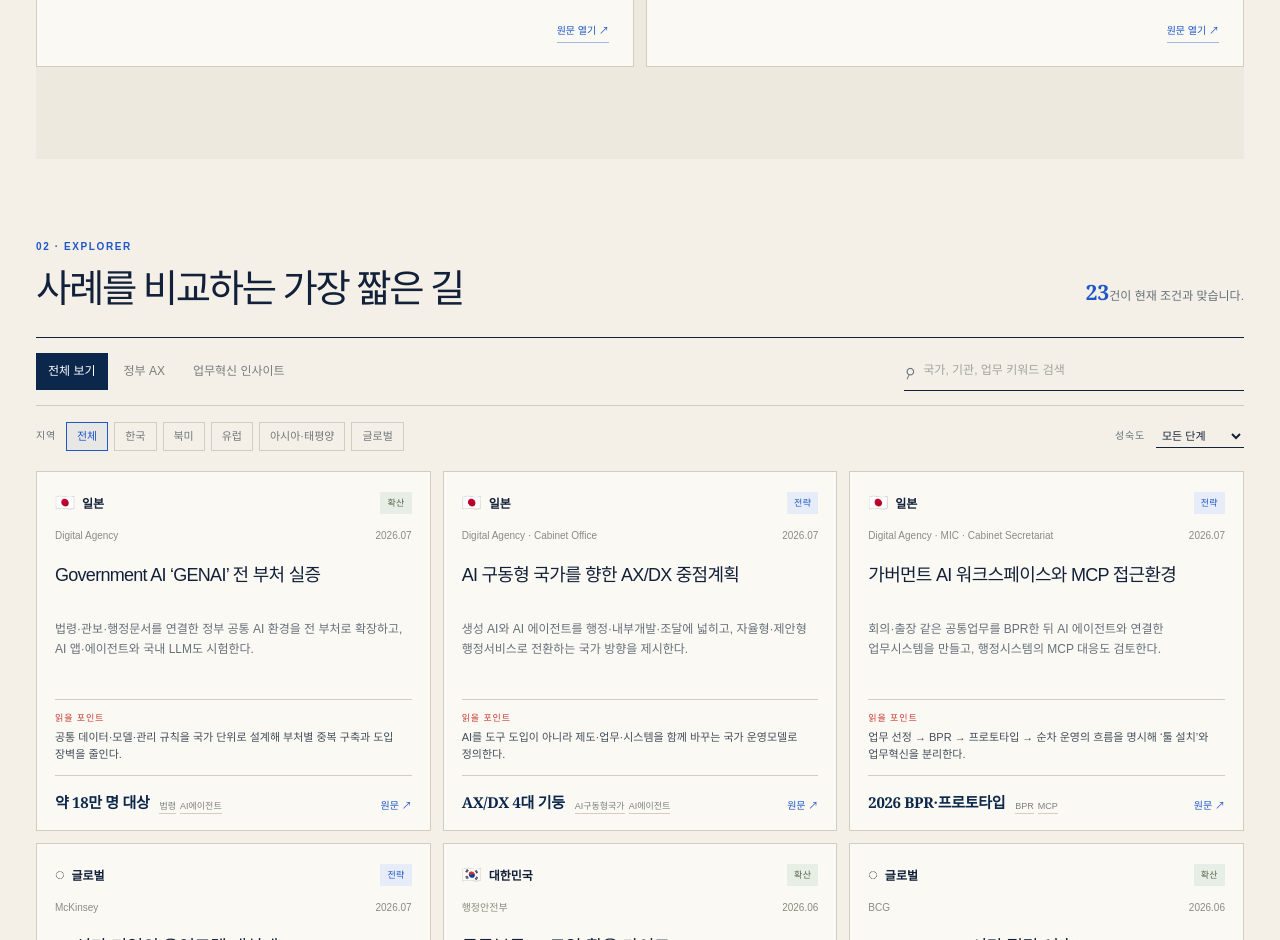
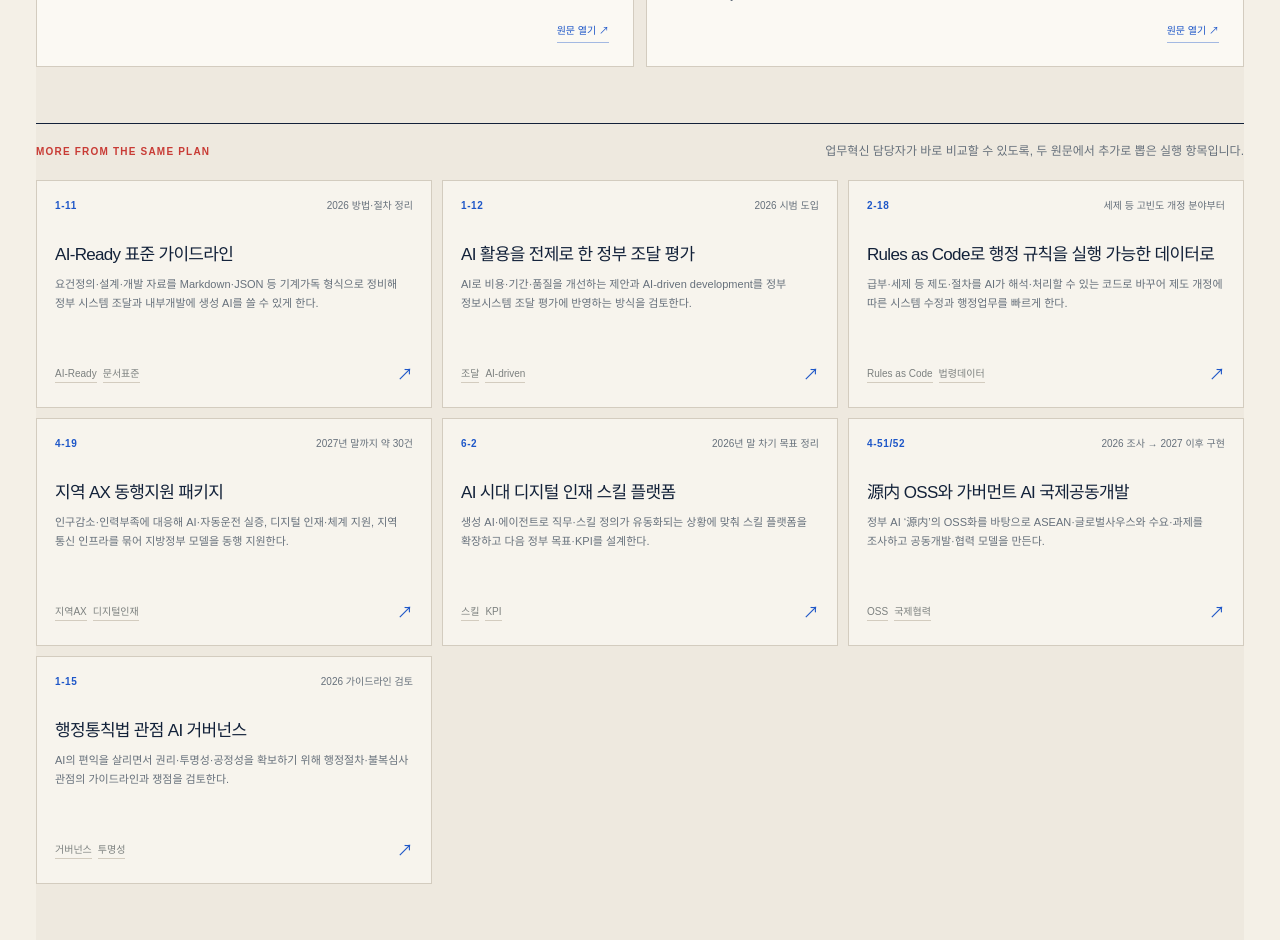
Before and after one commit to hosungseo/axis-global-observatory, a Next.js app: page / in a window 1280 px wide. Shown: the part 1860-2800 px from the top of the page. Built offline with nearby package versions, Linux system fonts and the light colour scheme.

Commit message:
Expand Japan AX policy items

```diff
--- a/app/globals.css
+++ b/app/globals.css
@@ -116,6 +116,19 @@ button { cursor: pointer; }
 .japan-policy-card ul { margin: 0; padding: 13px 0 0 17px; border-top: 1px solid var(--rule); color: #435262; font-size: 11px; line-height: 1.75; }
 .japan-policy-card li { padding-left: 2px; }
 .japan-policy-card a { position: absolute; bottom: 23px; right: 24px; color: var(--cobalt); font-size: 10px; border-bottom: 1px solid rgba(30,87,200,.4); padding-bottom: 3px; }
+.japan-execution-heading { display: flex; justify-content: space-between; align-items: baseline; gap: 28px; margin: 56px 0 18px; padding-top: 18px; border-top: 1px solid var(--ink); }
+.japan-execution-heading span { color: var(--red); font-size: 10px; font-weight: 700; letter-spacing: .12em; }
+.japan-execution-heading p { margin: 0; color: var(--muted); font-size: 12px; }
+.japan-execution-grid { display: grid; grid-template-columns: repeat(3, 1fr); gap: 10px; }
+.japan-execution-card { min-height: 228px; padding: 17px 18px 19px; background: rgba(251,249,243,.72); border: 1px solid var(--rule); display: flex; flex-direction: column; transition: transform .18s ease, background .18s ease, border-color .18s ease; }
+.japan-execution-card:hover { background: var(--paper-bright); border-color: #aab5c5; transform: translateY(-3px); }
+.japan-execution-meta { display: flex; justify-content: space-between; gap: 10px; color: var(--muted); font-size: 10px; }
+.japan-execution-meta span:first-child { color: var(--cobalt); font-weight: 700; letter-spacing: .06em; }
+.japan-execution-card h3 { margin: 30px 0 9px; font-size: 17px; letter-spacing: -.04em; line-height: 1.35; }
+.japan-execution-card p { color: var(--muted); font-size: 11px; line-height: 1.65; margin: 0; word-break: keep-all; }
+.japan-execution-tags { display: flex; gap: 6px; align-items: center; margin-top: auto; padding-top: 13px; color: var(--cobalt); font-size: 10px; }
+.japan-execution-tags span:not(:last-child) { color: #7c807f; border-bottom: 1px solid var(--rule); }
+.japan-execution-tags span:last-child { margin-left: auto; font-size: 16px; }
 
 .explorer-section { padding-top: 82px; }
 .explorer-heading { margin-bottom: 28px; }
@@ -262,6 +275,9 @@ button { cursor: pointer; }
   .japan-policy-grid { grid-template-columns: 1fr; }
   .japan-policy-card { min-height: 0; padding-bottom: 62px; }
   .japan-policy-card > p { min-height: 0; }
+  .japan-execution-heading { display: block; }
+  .japan-execution-heading p { margin-top: 10px; }
+  .japan-execution-grid { grid-template-columns: 1fr; }
   .compare-inner { width: min(100% - 36px, 620px); }
   .compare-card { min-height: 330px; }
   .compare-takeaway { display: block; }
--- a/app/page.tsx
+++ b/app/page.tsx
@@ -9,6 +9,7 @@ type Group = "전체" | "정부" | "민간";
 
 type CaseStudy = {
   id: string;
+  code?: string;
   flag: string;
   country: string;
   region: Exclude<Region, "전체">;
@@ -24,6 +25,135 @@ type CaseStudy = {
   group: Exclude<Group, "전체">;
   url: string;
 };
+
+const JAPAN_EXECUTION_ITEMS: CaseStudy[] = [
+  {
+    id: "japan-ai-ready-guidelines",
+    code: "1-11",
+    flag: "🇯🇵",
+    country: "일본",
+    region: "아시아·태평양",
+    scope: "중앙·연방",
+    stage: "전략",
+    date: "2026.07",
+    agency: "Digital Agency",
+    title: "AI-Ready 표준 가이드라인",
+    summary: "요건정의·설계·개발 자료를 Markdown·JSON 등 기계가독 형식으로 정비해 정부 시스템 조달과 내부개발에 생성 AI를 쓸 수 있게 한다.",
+    insight: "모델 도입보다 먼저 업무 문서의 형식을 바꾸는 데이터·문서 운영 과제다.",
+    metric: "2026 방법·절차 정리",
+    tags: ["AI-Ready", "문서표준", "내부개발"],
+    group: "정부",
+    url: "https://www.digital.go.jp/assets/contents/node/basic_page/field_ref_resources/5ecac8cc-50f1-4168-b989-2bcaabffe870/a9e38e03/20260721_policies_priority_outline_04.pdf",
+  },
+  {
+    id: "japan-ai-procurement",
+    code: "1-12",
+    flag: "🇯🇵",
+    country: "일본",
+    region: "아시아·태평양",
+    scope: "중앙·연방",
+    stage: "실증",
+    date: "2026.07",
+    agency: "Digital Agency",
+    title: "AI 활용을 전제로 한 정부 조달 평가",
+    summary: "AI로 비용·기간·품질을 개선하는 제안과 AI-driven development를 정부 정보시스템 조달 평가에 반영하는 방식을 검토한다.",
+    insight: "AI를 쓰는 발주자와 사업자를 따로 보지 않고 조달 자체를 AX 실험장으로 삼는다.",
+    metric: "2026 시범 도입",
+    tags: ["조달", "AI-driven", "DMP"],
+    group: "정부",
+    url: "https://www.digital.go.jp/assets/contents/node/basic_page/field_ref_resources/5ecac8cc-50f1-4168-b989-2bcaabffe870/a9e38e03/20260721_policies_priority_outline_04.pdf",
+  },
+  {
+    id: "japan-rules-as-code",
+    code: "2-18",
+    flag: "🇯🇵",
+    country: "일본",
+    region: "아시아·태평양",
+    scope: "중앙·연방",
+    stage: "전략",
+    date: "2026.07",
+    agency: "Digital Agency · 관계 부처",
+    title: "Rules as Code로 행정 규칙을 실행 가능한 데이터로",
+    summary: "급부·세제 등 제도·절차를 AI가 해석·처리할 수 있는 코드로 바꾸어 제도 개정에 따른 시스템 수정과 행정업무를 빠르게 한다.",
+    insight: "법령·신청서·표준사양서를 코드화하면 AI 에이전트가 제도 변경을 따라가는 업무 기반이 된다.",
+    metric: "세제 등 고빈도 개정 분야부터",
+    tags: ["Rules as Code", "법령데이터", "자동화"],
+    group: "정부",
+    url: "https://www.digital.go.jp/assets/contents/node/basic_page/field_ref_resources/5ecac8cc-50f1-4168-b989-2bcaabffe870/a9e38e03/20260721_policies_priority_outline_04.pdf",
+  },
+  {
+    id: "japan-regional-ax",
+    code: "4-19",
+    flag: "🇯🇵",
+    country: "일본",
+    region: "아시아·태평양",
+    scope: "주·지방",
+    stage: "실증",
+    date: "2026.07",
+    agency: "Ministry of Internal Affairs and Communications",
+    title: "지역 AX 동행지원 패키지",
+    summary: "인구감소·인력부족에 대응해 AI·자동운전 실증, 디지털 인재·체계 지원, 지역 통신 인프라를 묶어 지방정부 모델을 동행 지원한다.",
+    insight: "지자체 AX는 솔루션 배포가 아니라 인재·체계·인프라와 동행지원까지 포함한 실행 패키지다.",
+    metric: "2027년 말까지 약 30건",
+    tags: ["지역AX", "디지털인재", "실증"],
+    group: "정부",
+    url: "https://www.digital.go.jp/assets/contents/node/basic_page/field_ref_resources/5ecac8cc-50f1-4168-b989-2bcaabffe870/a9e38e03/20260721_policies_priority_outline_04.pdf",
+  },
+  {
+    id: "japan-ai-skills-platform",
+    code: "6-2",
+    flag: "🇯🇵",
+    country: "일본",
+    region: "아시아·태평양",
+    scope: "중앙·연방",
+    stage: "전략",
+    date: "2026.07",
+    agency: "Cabinet Office · IPA",
+    title: "AI 시대 디지털 인재 스킬 플랫폼",
+    summary: "생성 AI·에이전트로 직무·스킬 정의가 유동화되는 상황에 맞춰 스킬 플랫폼을 확장하고 다음 정부 목표·KPI를 설계한다.",
+    insight: "업무혁신의 성패를 도입률이 아니라 문제설정·책임·스킬 이동으로 측정한다.",
+    metric: "2026년 말 차기 목표 정리",
+    tags: ["스킬", "KPI", "인재"],
+    group: "정부",
+    url: "https://www.digital.go.jp/assets/contents/node/basic_page/field_ref_resources/5ecac8cc-50f1-4168-b989-2bcaabffe870/208168e8/20260721_policies_priority_outline_03.pdf",
+  },
+  {
+    id: "japan-government-ai-global",
+    code: "4-51/52",
+    flag: "🇯🇵",
+    country: "일본",
+    region: "아시아·태평양",
+    scope: "초국가",
+    stage: "전략",
+    date: "2026.07",
+    agency: "Digital Agency · Ministry of Internal Affairs and Communications",
+    title: "源内 OSS와 가버먼트 AI 국제공동개발",
+    summary: "정부 AI ‘源内’의 OSS화를 바탕으로 ASEAN·글로벌사우스와 수요·과제를 조사하고 공동개발·협력 모델을 만든다.",
+    insight: "정부 내부 도구를 국제 공공재·협력 모델로 확장해 AI 자율성을 외교·개발 의제로 연결한다.",
+    metric: "2026 조사 → 2027 이후 구현",
+    tags: ["OSS", "국제협력", "AI자율성"],
+    group: "정부",
+    url: "https://www.digital.go.jp/assets/contents/node/basic_page/field_ref_resources/5ecac8cc-50f1-4168-b989-2bcaabffe870/208168e8/20260721_policies_priority_outline_03.pdf",
+  },
+  {
+    id: "japan-ai-administrative-governance",
+    code: "1-15",
+    flag: "🇯🇵",
+    country: "일본",
+    region: "아시아·태평양",
+    scope: "중앙·연방",
+    stage: "전략",
+    date: "2026.07",
+    agency: "Digital Agency",
+    title: "행정통칙법 관점 AI 거버넌스",
+    summary: "AI의 편익을 살리면서 권리·투명성·공정성을 확보하기 위해 행정절차·불복심사 관점의 가이드라인과 쟁점을 검토한다.",
+    insight: "책임 있는 업무재설계는 사람의 최종 판단점과 시민의 이의제기 경로까지 설계하는 일이다.",
+    metric: "2026 가이드라인 검토",
+    tags: ["거버넌스", "투명성", "권리보호"],
+    group: "정부",
+    url: "https://www.digital.go.jp/assets/contents/node/basic_page/field_ref_resources/5ecac8cc-50f1-4168-b989-2bcaabffe870/a9e38e03/20260721_policies_priority_outline_04.pdf",
+  },
+];
 
 const CASE_STUDIES: CaseStudy[] = [
   {
@@ -196,6 +326,7 @@ const CASE_STUDIES: CaseStudy[] = [
     group: "정부",
     url: "https://www.digital.go.jp/assets/contents/node/basic_page/field_ref_resources/5ecac8cc-50f1-4168-b989-2bcaabffe870/a9e38e03/20260721_policies_priority_outline_04.pdf",
   },
+  ...JAPAN_EXECUTION_ITEMS,
   {
     id: "singapore-pair",
     flag: "🇸🇬",
@@ -471,7 +602,7 @@ const JAPAN_POLICY_OUTLINES = [
     date: "2026.07.21",
     title: "업무 인프라를 공통화하고, 현장에서 실험",
     summary: "전 부처 공통 AI 환경을 확장하는 동시에, BPR 기반 워크스페이스와 MCP 접근환경, AI-ready 조달·개발, 지자체 AX/DX를 구체 사업으로 쪼갠다.",
-    points: ["가버먼트 AI 워크스페이스 프로토타입", "AI 에이전트의 정부시스템 접근방식(MCP) 검토", "지자체 창구·백오피스 자동화와 BI·공동조달"],
+    points: ["가버먼트 AI 워크스페이스 프로토타입", "AI 에이전트의 정부시스템 접근방식(MCP) 검토", "AI-Ready·Rules as Code·지자체 AX/DX"],
     href: "https://www.digital.go.jp/assets/contents/node/basic_page/field_ref_resources/5ecac8cc-50f1-4168-b989-2bcaabffe870/a9e38e03/20260721_policies_priority_outline_04.pdf",
   },
 ];
@@ -684,6 +815,20 @@ export default function Home() {
               </article>
             ))}
           </div>
+          <div className="japan-execution-heading">
+            <span>MORE FROM THE SAME PLAN</span>
+            <p>업무혁신 담당자가 바로 비교할 수 있도록, 두 원문에서 추가로 뽑은 실행 항목입니다.</p>
+          </div>
+          <div className="japan-execution-grid">
+            {JAPAN_EXECUTION_ITEMS.map((item) => (
+              <a className="japan-execution-card" href={item.url} target="_blank" rel="noreferrer" key={item.id}>
+                <div className="japan-execution-meta"><span>{item.code}</span><span>{item.metric}</span></div>
+                <h3>{item.title}</h3>
+                <p>{item.summary}</p>
+                <div className="japan-execution-tags">{item.tags.slice(0, 2).map((tag) => <span key={tag}>{tag}</span>)}<span aria-hidden="true">↗</span></div>
+              </a>
+            ))}
+          </div>
         </section>
 
         <section className="section explorer-section" id="explorer" aria-labelledby="explorer-title">
@@ -842,7 +987,7 @@ export default function Home() {
               <div><span>03</span><p><strong>사람의 일 표시</strong><br />자동화된 과업과 남겨진 판단·책임을 함께 기록합니다.</p></div>
             </div>
           </div>
-          <div className="source-note"><span>LAST UPDATED</span><strong>2026.07.24</strong><p>공개 원문 23건을 큐레이션했습니다. 이번 업데이트에는 일본 디지털청의 2026년 7월 21일 중점계획 본문과 정책 목록을 반영했습니다. 수치는 원문 발표 기준이며, 정부 발표와 민간 리서치의 성격이 다르므로 직접 비교하기보다 설계 질문을 찾는 용도로 읽어주세요.</p></div>
+          <div className="source-note"><span>LAST UPDATED</span><strong>2026.07.24</strong><p>공개 원문 30건을 큐레이션했습니다. 이번 업데이트에는 일본 디지털청의 2026년 7월 21일 중점계획에서 AI-Ready, 조달, Rules as Code, 지역 AX, 인재, 거버넌스 항목을 추가로 뽑았습니다. 수치는 원문 발표 기준이며, 정부 발표와 민간 리서치의 성격이 다르므로 직접 비교하기보다 설계 질문을 찾는 용도로 읽어주세요.</p></div>
         </section>
       </main>
 
```
Also changed, not shown: 1 other file (tests, documents, lock files or other folders).
